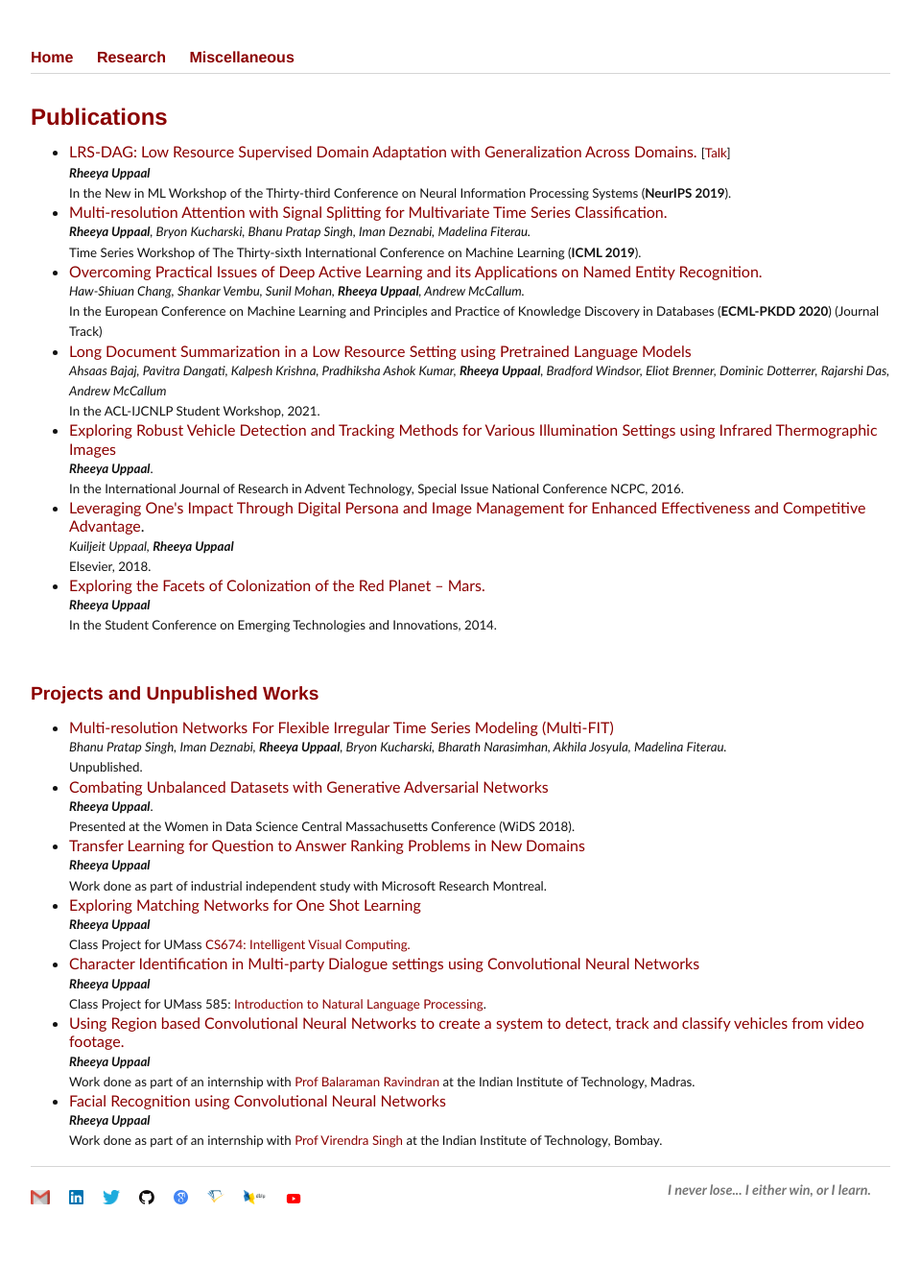
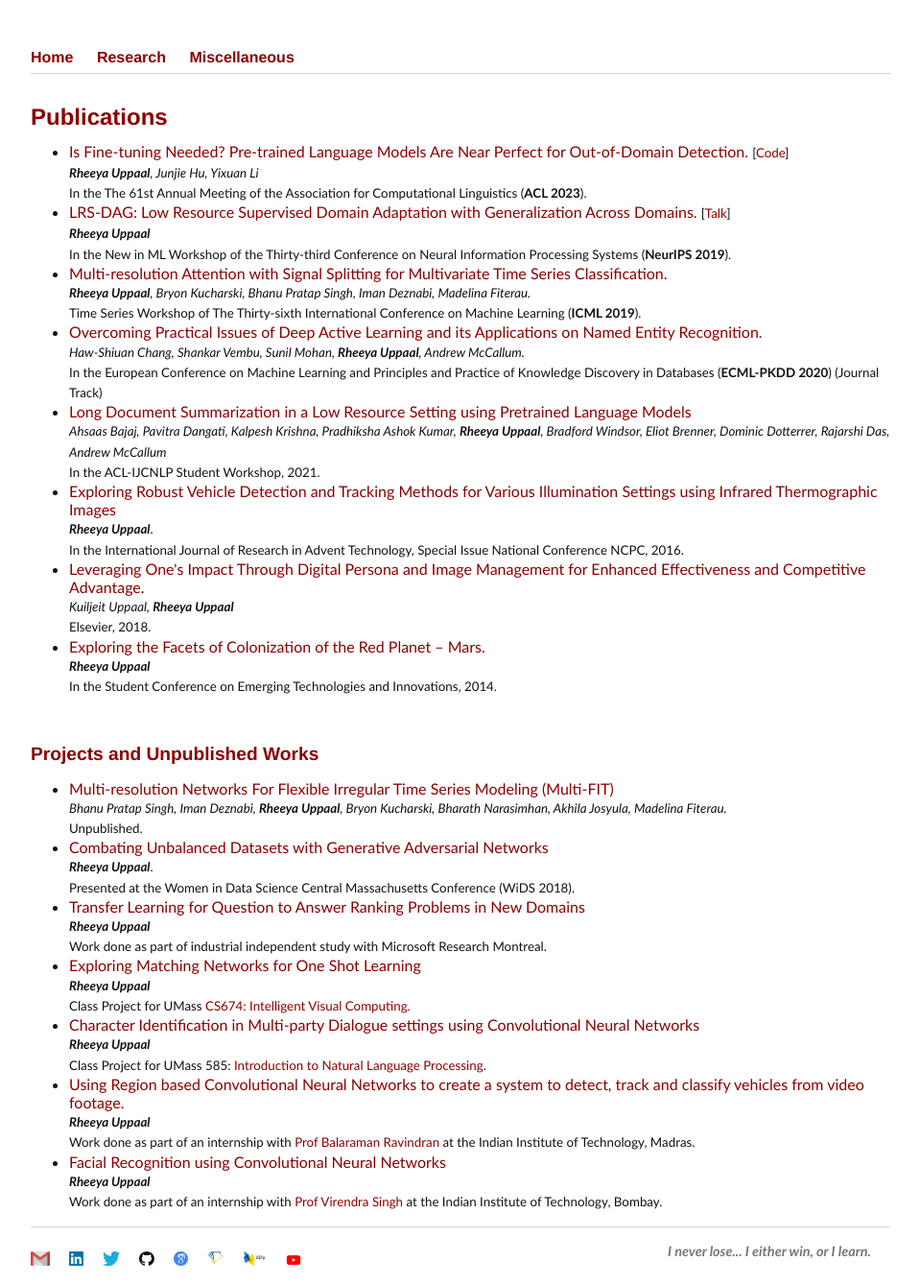
Before and after one commit to Uppaal/Uppaal.github.io, a Jekyll site: the page built from research.html, in a window 1280 px wide. Shown: the whole page at 96% size, without its empty margins (160-1119 px from the left). Built offline with Jekyll 4.4.1, drawn with Linux system fonts in a browser that asks for light colours; before the commit the page ends 1276 px from its top, so only the background shows below that.

Commit message:
Update research.html

```diff
--- a/research.html
+++ b/research.html
@@ -18,6 +18,7 @@ title: Research
 	<h1>Publications</h1>
 <!--	<br>-->
 	<ul>
+	<li><a href="https://arxiv.org/abs/2305.13282">Is Fine-tuning Needed? Pre-trained Language Models Are Near Perfect for Out-of-Domain Detection.</a> <small>[<a href="https://github.com/Uppaal/lm-ood">Code</a>]</small><br><small><i><b>Rheeya Uppaal</b>, Junjie Hu, Yixuan Li</i><br>In the The 61st Annual Meeting of the Association for Computational Linguistics (<b>ACL 2023</b>).</small></li>
 	<li><a href="https://arxiv.org/abs/1909.06718">LRS-DAG: Low Resource Supervised Domain Adaptation with Generalization Across Domains.</a> <small>[<a href="https://www.youtube.com/watch?v=17nxep0Ux50&feature=youtu.be">Talk</a>]</small><br><small><i><b>Rheeya Uppaal</b></i><br>In the New in ML Workshop of the Thirty-third Conference on Neural Information Processing Systems (<b>NeurIPS 2019</b>).</small></li>
 	<li><a href="http://roseyu.com/time-series-workshop/submissions/2019/timeseries-ICML19_paper_55.pdf">Multi-resolution Attention with Signal Splitting for Multivariate Time Series Classification.</a><br><small><i><b>Rheeya Uppaal</b>, Bryon Kucharski, Bhanu Pratap Singh, Iman Deznabi, Madelina Fiterau.</i><br>Time Series Workshop of The Thirty-sixth International Conference on Machine Learning (<b>ICML 2019</b>).</small></li>
 	<li><a href="https://arxiv.org/abs/1911.07335">Overcoming Practical Issues of Deep Active Learning and its Applications on Named Entity Recognition.</a><br><small><i>Haw-Shiuan Chang, Shankar Vembu, Sunil Mohan, <b>Rheeya Uppaal</b>, Andrew McCallum.</i><br>In the European Conference on Machine Learning and Principles and Practice of Knowledge Discovery in Databases (<b>ECML-PKDD 2020</b>) (Journal Track)</small></li>
```
